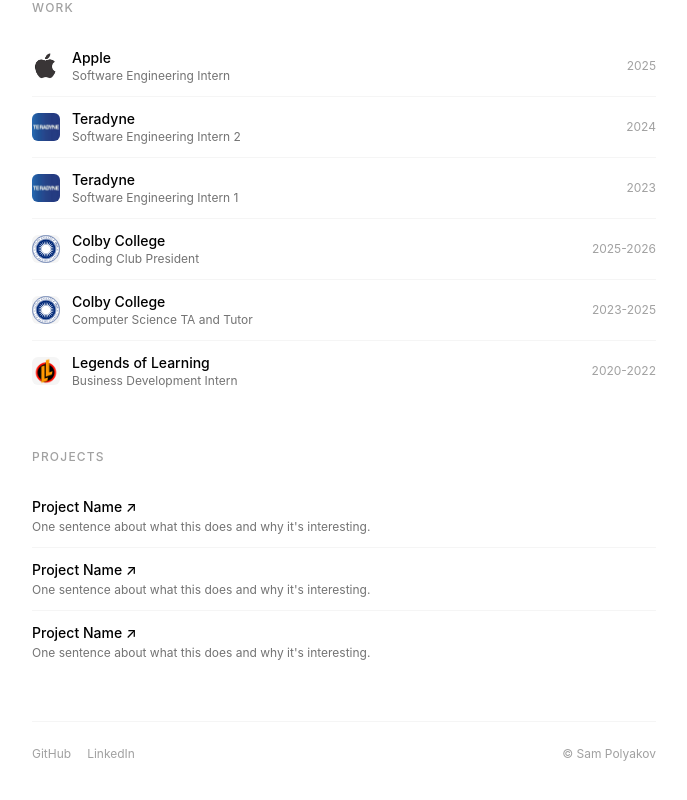
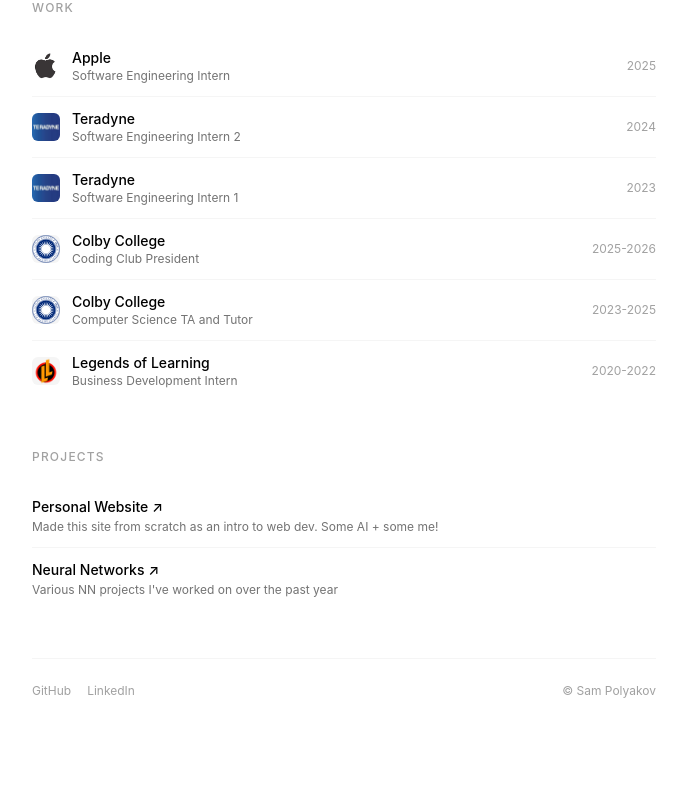
Before and after one commit to sampolz/portfolio, a Next.js app: page / in a window 1280 px wide. Shown: the part 544-1344 px from the top of the page, without its empty margins (296-983 px from the left). After the commit the page ends 1307 px from the top, so only its background shows below. Built offline with nearby package versions, Linux system fonts and the light colour scheme.

Commit message:
Update page.tsx

```diff
--- a/app/page.tsx
+++ b/app/page.tsx
@@ -159,18 +159,13 @@
 
 const projects = [
   {
-    name: "Project Name",
-    description: "One sentence about what this does and why it's interesting.",
-    url: "#",
+    name: "Personal Website",
+    description: "Made this site from scratch as an intro to web dev. Some AI + some me!",
+    url: "https://github.com/sampolz/portfolio",
   },
   {
-    name: "Project Name",
-    description: "One sentence about what this does and why it's interesting.",
-    url: "#",
-  },
-  {
-    name: "Project Name",
-    description: "One sentence about what this does and why it's interesting.",
-    url: "#",
+    name: "Neural Networks",
+    description: "Various NN projects I've worked on over the past year",
+    url: "https://github.com/sampolz/Neural-Networks",
   },
 ]
```
